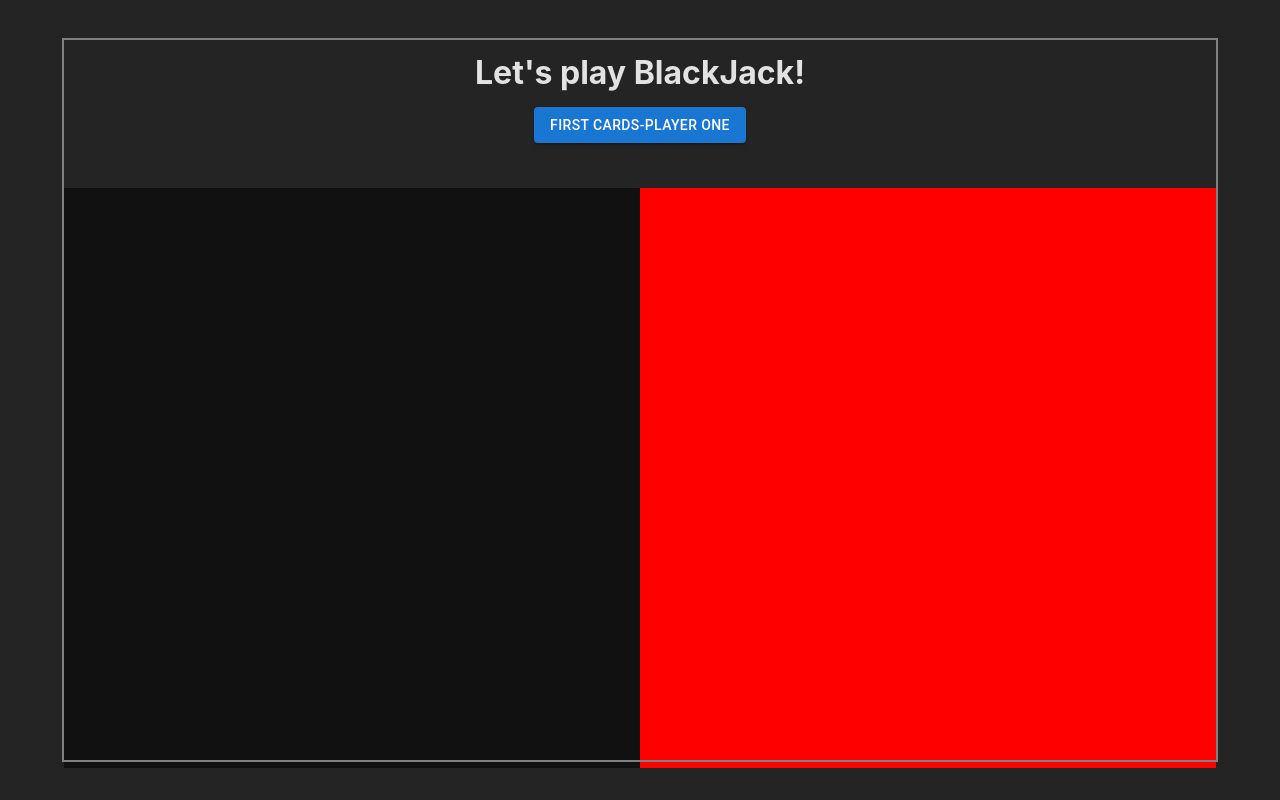
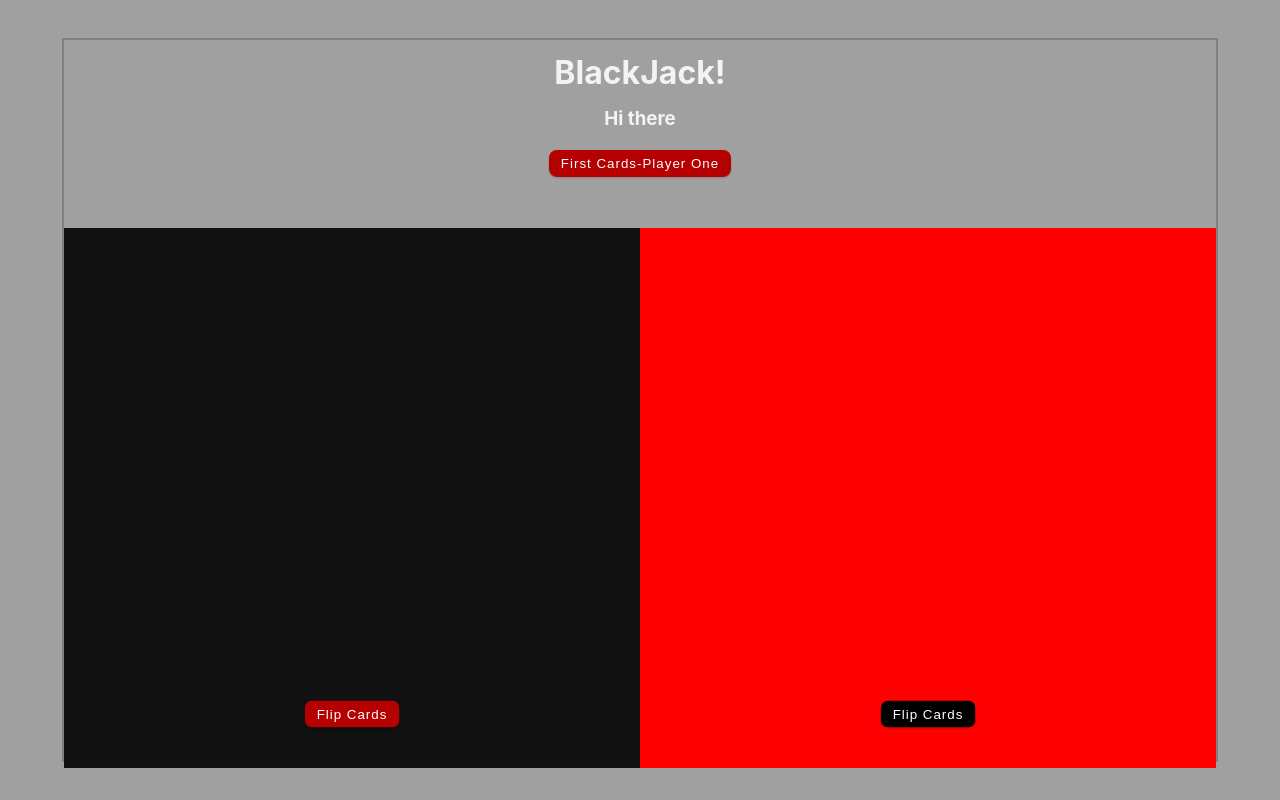
Before and after one commit to laurie60/blackjack, a React (Vite) app: page / in a window 1280 px wide. Built offline with nearby package versions, Linux system fonts and the light colour scheme.

Commit message:
Stand Button

```diff
--- a/src/App.css
+++ b/src/App.css
@@ -15,10 +15,10 @@
 }
 
 .split {
-  height: 70%;
+  height: 65%;
   width: 45%;
   position: fixed;
-  z-index: -1;
+  /* z-index: -1; */
   bottom: 2.5vw;
   overflow: hidden;
   padding-top: 20px;
@@ -34,19 +34,13 @@
   background-color: red;
 }
 
-/* .centered {
-  position: absolute;
-  top: 50%;
-  left: 50%;
-  /* transform: translate(-50%, -50%); */
-/* text-align: center;
-} */
 /* .centered img {
   width: 150px;
   border-radius: 50%;
 } */
 
 .card-container {
+  z-index: 2;
   display: flex;
   width: 95%;
   align-items: center;
@@ -58,3 +52,39 @@
 .cards {
   width: 20%;
 }
+
+.button {
+  cursor: pointer;
+  color: #fff;
+  background-color: green;
+  border: none;
+  border-radius: 0.5rem;
+  letter-spacing: 1px;
+  padding: 0.375rem 0.75rem;
+  box-shadow: 0 1px 3px 0 rgba(0, 0, 0, 0.1), 0 1px 2px 0 rgba(0, 0, 0, 0.06);
+  transition: 0.3s ease-in-out all;
+  text-transform: capitalize;
+  background: linear-gradient(to right, black, rgb(181, 0, 0));
+  background-size: 20000% 100%;
+  background-position: right bottom;
+  transition: background-position 1s ease-out;
+}
+button:hover {
+  background-position: left bottom;
+  transition: background-position 4s ease-out;
+}
+
+.flip {
+  position: absolute;
+  top: 90%;
+  left: 50%;
+  transform: translate(-50%, -50%);
+  text-align: center;
+}
+
+.flip-two {
+  background: linear-gradient(to right, rgb(181, 0, 0), black);
+  background-size: 20000% 100%;
+  background-position: right bottom;
+  transition: background-position 1s ease-out;
+}
--- a/src/App.jsx
+++ b/src/App.jsx
@@ -12,13 +12,90 @@ function App() {
   const [playerOneScore, setPlayerOneScore] = useState(0);
   const [playerTwoHand, setPlayerTwoHand] = useState([]);
   const [playerTwoScore, setPlayerTwoScore] = useState(0);
+  const [flipPlayerOne, setFlipPlayerOne] = useState(false);
+  const [flipPlayerTwo, setFlipPlayerTwo] = useState(false);
+  const [standOne, setStandOne] = useState(false);
+  const [standTwo, setStandTwo] = useState(false);
+
+  const [turn, setTurn] = useState(-2);
+
+  // const winner = [];
+  const winner = () => {
+    if (standOne && standTwo) {
+      if (playerOneScore > playerTwoScore) {
+        return "player1";
+      } else if (playerOneScore < playerTwoScore) {
+        return "player2";
+      }
+      return "draw";
+    }
+    if (playerOneScore > 20) {
+      return "player2";
+    }
+    if (playerTwoScore > 20) {
+      return "player1";
+    }
+  };
+
+  // playerOneScore > 20 && setWinner("Player2");
+
+  console.log(winner(), "<<<s<<<overwinner>>>>>>>>>>>.");
+
+  // if (stand) {
+  //   console.log("stand!!!!!!");
+  //   console.log(playerTwoScore, playerOneScore);
+  //   if (playerOneScore > playerTwoScore) {
+  //     winner.push("playerOne");
+  //   } else if (playerTwoScore > playerOneScore) {
+  //     // setWinner("playerTwo");
+  //     winner.push("playerTwo");
+  //   }
+  //   // else setWinner("draw");
+  // }
+  // console.log(winner, "winner");
+
+  // if (playerOneScore > 20) {
+  //   console.log("player one lost");
+  //   winner.push("playerTwo");
+  // }
+  // if (playerTwoScore > 20) {
+  //   console.log("player two lost");
+  //   setWinner("playerOne");
+  // }
+
   // const [first, setFirst] = useState(true);
-  const [turn, setTurn] = useState(0);
+
+  console.log(flipPlayerOne);
+
+  // const victory =
+
+  const flipOneHandleOnClick = () => {
+    console.log("in flip click");
+    setFlipPlayerOne(!flipPlayerOne);
+  };
+
+  const flipTwoHandleOnClick = () => {
+    console.log("in flip click Two");
+    setFlipPlayerTwo(!flipPlayerTwo);
+  };
+
+  const standHandleOnClick = () => {
+    if (turn === 0) {
+      setStandOne(true);
+      setTurn(1);
+    }
+    if (turn === 1) {
+      setStandTwo(true);
+      setTurn(0);
+    }
+  };
 
   const handleOnClick = () => {
+    console.log("in new click");
+
     const scoreVars = { house: house, setHouse: setHouse };
 
-    if (turn % 2 === 0) {
+    if (turn === 0 || turn === -2) {
       scoreVars.playerHand = playerOneHand;
       scoreVars.setPlayerHand = setPlayerOneHand;
       scoreVars.playerScore = playerOneScore;
@@ -30,42 +107,74 @@ function App() {
       scoreVars.setPlayerScore = setPlayerTwoScore;
     }
 
-    if (turn < 2) {
+    if (turn < 0) {
       scoreFirst(scoreVars);
       setTurn(turn + 1);
-    } else {
+    } else if (turn === 0 && standTwo === true) {
       score(scoreVars);
-      setTurn(turn + 1);
+      setTurn(0);
+    } else if (turn === 0) {
+      score(scoreVars);
+      setTurn(1);
+    } else if (turn === 1 && standOne === true) {
+      score(scoreVars);
+      setTurn(1);
+    } else if (turn === 1) {
+      score(scoreVars);
+      setTurn(0);
     }
   };
 
+  console.log(playerOneScore, playerTwoScore, "Player one and two scores");
+  console.log(turn, "<<<<<<<<>>>>>>>>>.turn");
+
   return (
     <div className="App">
-      <h1>Let's play BlackJack!</h1>
-      <Button variant="contained" onClick={handleOnClick}>
-        {turn === 0 && "First Cards-Player One"}
-        {turn === 1 && "First Cards-Player Two"}
-        {turn > 1 && turn % 2 === 0 && "New Card Player One"}
-        {turn > 1 && turn % 2 !== 0 && "New Card Player Two"}
-      </Button>
+      <div>
+        <h1>BlackJack!</h1>
+        <h3>Hi there</h3>
+      </div>
+
+      <div className="top-buttons">
+        <button onClick={handleOnClick} className="button">
+          {turn === -2 && "First Cards-Player One"}
+          {turn === -1 && "First Cards-Player Two"}
+          {turn === 0 && "New Card Player One"}
+          {turn === 1 && "New Card Player Two"}
+        </button>
+        {turn > -1 && (
+          <button onClick={standHandleOnClick} className="button">
+            {turn === 0 && "Stand-Player One"}
+            {turn === 1 && "Stand-Player Two"}
+          </button>
+        )}
+      </div>
       <div className="split left">
         <div className="card-container">
           {playerOneHand.map((card) => {
-            return <CardDeck card={card} />;
+            return <CardDeck card={card} flip={flipPlayerOne} />;
           })}
         </div>
+        <button
+          onClick={flipOneHandleOnClick}
+          className="button flip flip-one "
+        >
+          Flip Cards{" "}
+        </button>
       </div>
 
       <div className="split right">
         <div className="card-container">
           {playerTwoHand.map((card) => {
-            return (
-              <div className="card">
-                <CardDeck card={card} />
-              </div>
-            );
+            return <CardDeck card={card} flip={flipPlayerTwo} />;
           })}
         </div>
+        <button
+          onClick={flipTwoHandleOnClick}
+          className=" button flip flip-two "
+        >
+          Flip Cards{" "}
+        </button>
       </div>
     </div>
   );
--- a/src/components/Card.jsx
+++ b/src/components/Card.jsx
@@ -1,9 +1,14 @@
 import React from "react";
 
-function Card(props) {
-  const { card } = props;
+import b from "../images/back.svg";
 
-  return <img src={card} alt={card} className="centered cards" />;
+function Card({ flip, card }) {
+  console.log(flip);
+  if (flip) {
+    return <img src={b} alt="card-back" className="centered cards" />;
+  } else {
+    return <img src={card} alt={card} className="centered cards" />;
+  }
 }
 
 export default Card;
--- a/src/components/CardDeck.jsx
+++ b/src/components/CardDeck.jsx
@@ -116,8 +116,8 @@ const cards = {
   As: tcbfAs,
 };
 
-const CardDeck = (props) => {
-  return <Card {...props} card={cards[props.card]} />;
+const CardDeck = ({ card, flip }) => {
+  return <Card flip={flip} card={cards[card]} />;
 };
 
 export default CardDeck;
--- a/src/index.css
+++ b/src/index.css
@@ -6,7 +6,7 @@
 
   color-scheme: light dark;
   color: rgba(255, 255, 255, 0.87);
-  background-color: #242424;
+  background-color: #a0a0a0;
 
   font-synthesis: none;
   text-rendering: optimizeLegibility;
--- a/src/utils/socreFirst.js
+++ b/src/utils/socreFirst.js
@@ -1,9 +1,6 @@
 const scoreFirst = ({ house, setHouse, setPlayerHand, setPlayerScore }) => {
-  console.log("hellooooo");
-  console.log(house, setHouse, setPlayerHand, setPlayerScore);
   const drawnCards = [house[house.length - 1], house[house.length - 2]];
   let points = 0;
-  console.log(drawnCards, "<<<<<<<<<<<<<<<<drawnCards");
 
   const regex = new RegExp("[0-9]");
 
```
Also changed, not shown: src/images/back.svg (added).
